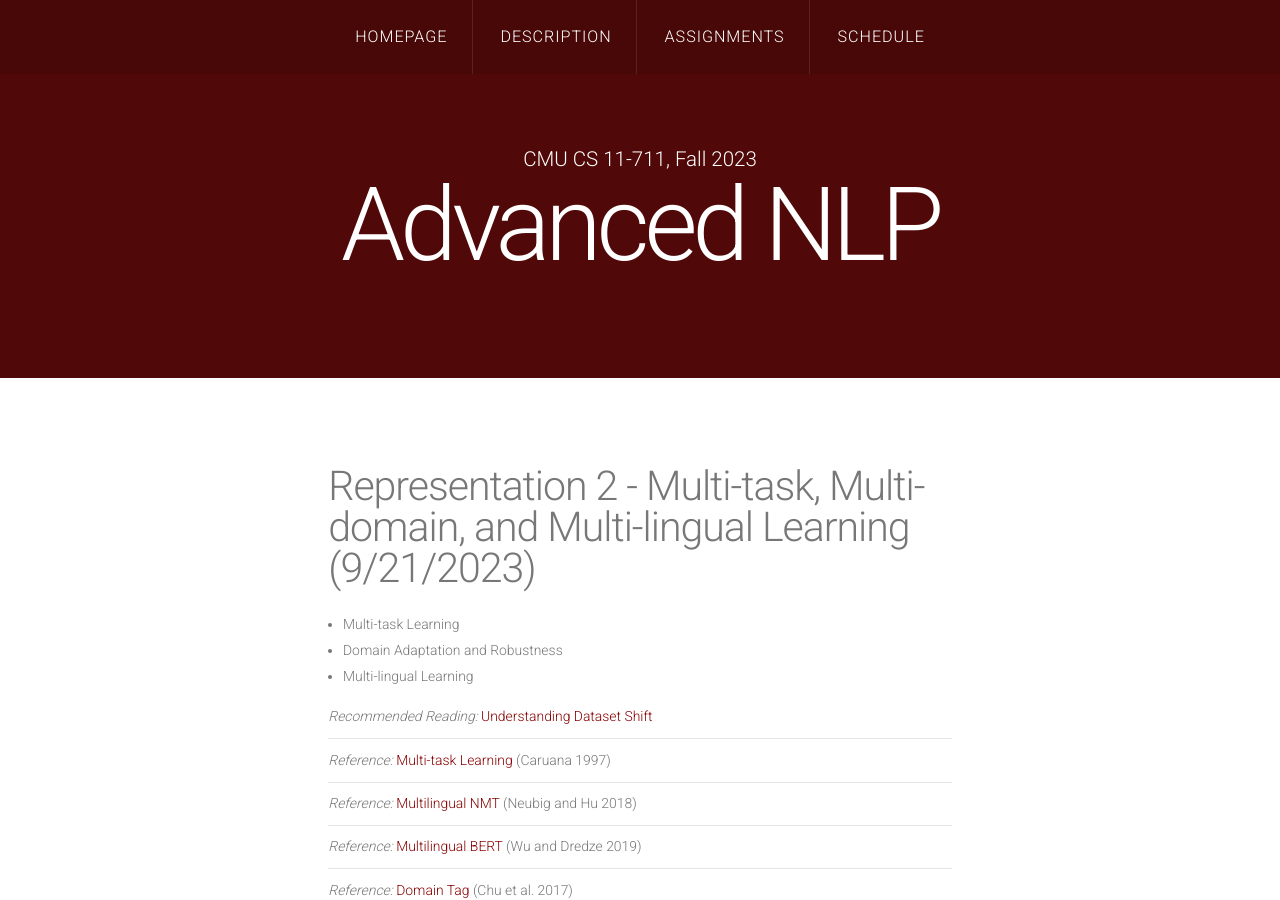
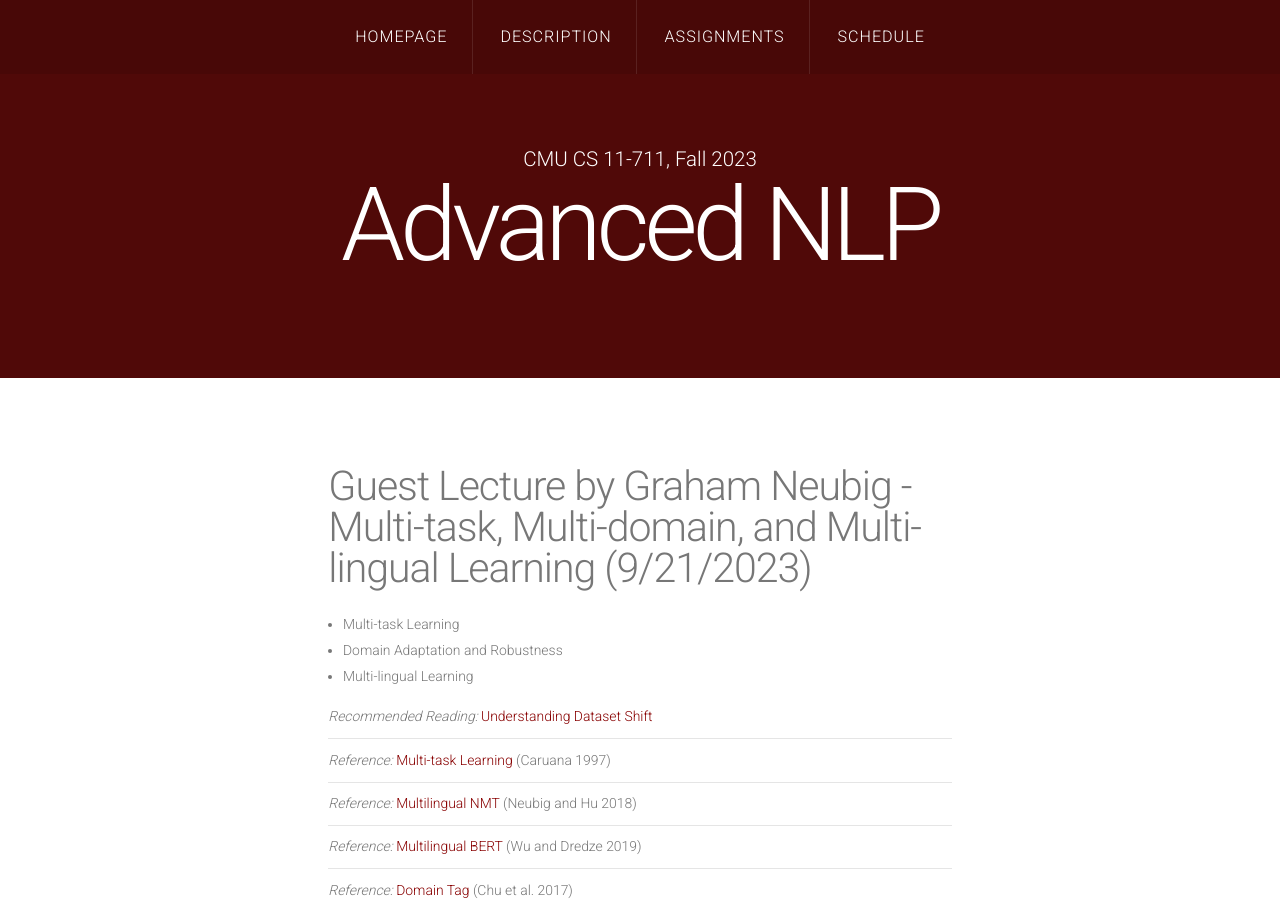
Before and after one commit to cmu-anlp/cmu-anlp.github.io, a Jekyll site: the page built from _posts/2023-09-21-multitask.html, in a window 1280 px wide and 900 px high. Built offline with Jekyll 4.4.1, drawn with Linux system fonts in a browser that asks for light colours; nearby versions of some CDN libraries.

Commit message:
update guest lecture for this week

```diff
--- a/_posts/2023-09-21-multitask.html
+++ b/_posts/2023-09-21-multitask.html
@@ -1,6 +1,6 @@
 ---
 layout: post
-title:  "Representation 2 - Multi-task, Multi-domain, and Multi-lingual Learning (9/21/2023)"
+title:  "Guest Lecture by Graham Neubig - Multi-task, Multi-domain, and Multi-lingual Learning (9/21/2023)"
 date:   2023-09-21 13:30:00 -0400
 categories: classes
 ---
```
